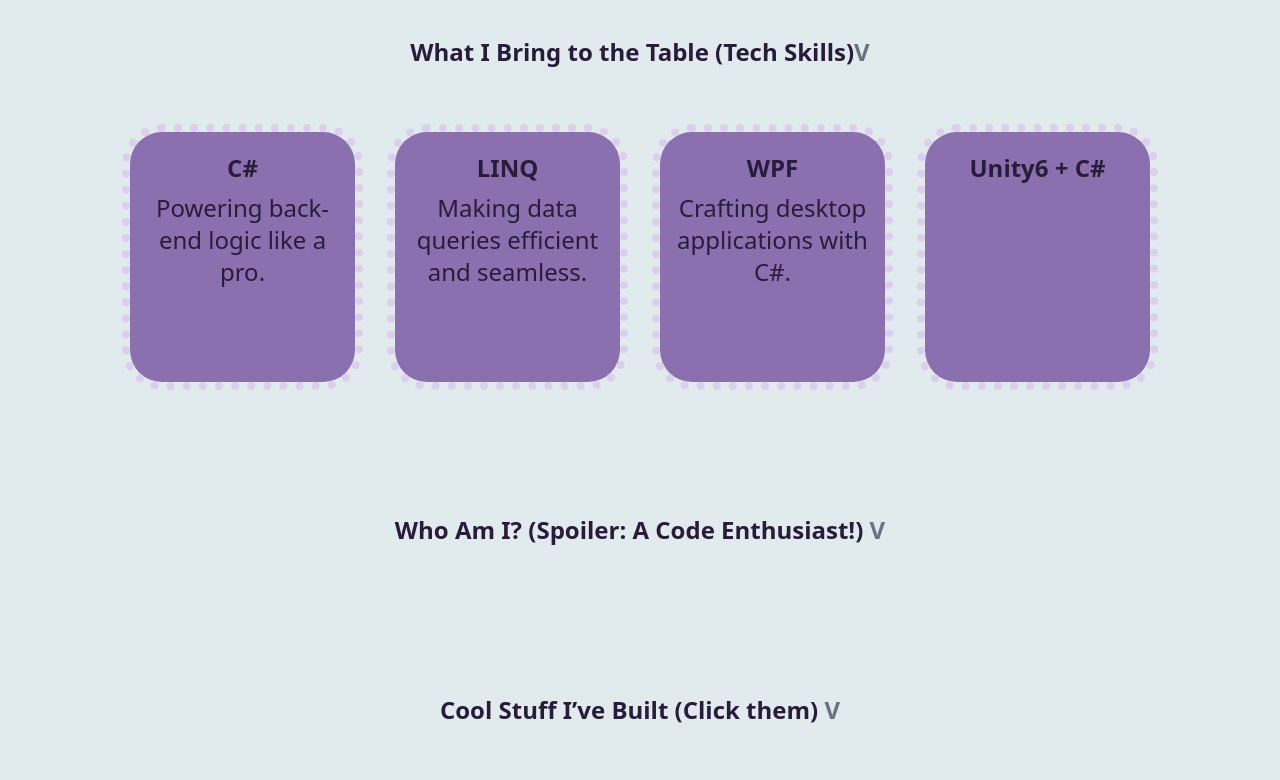
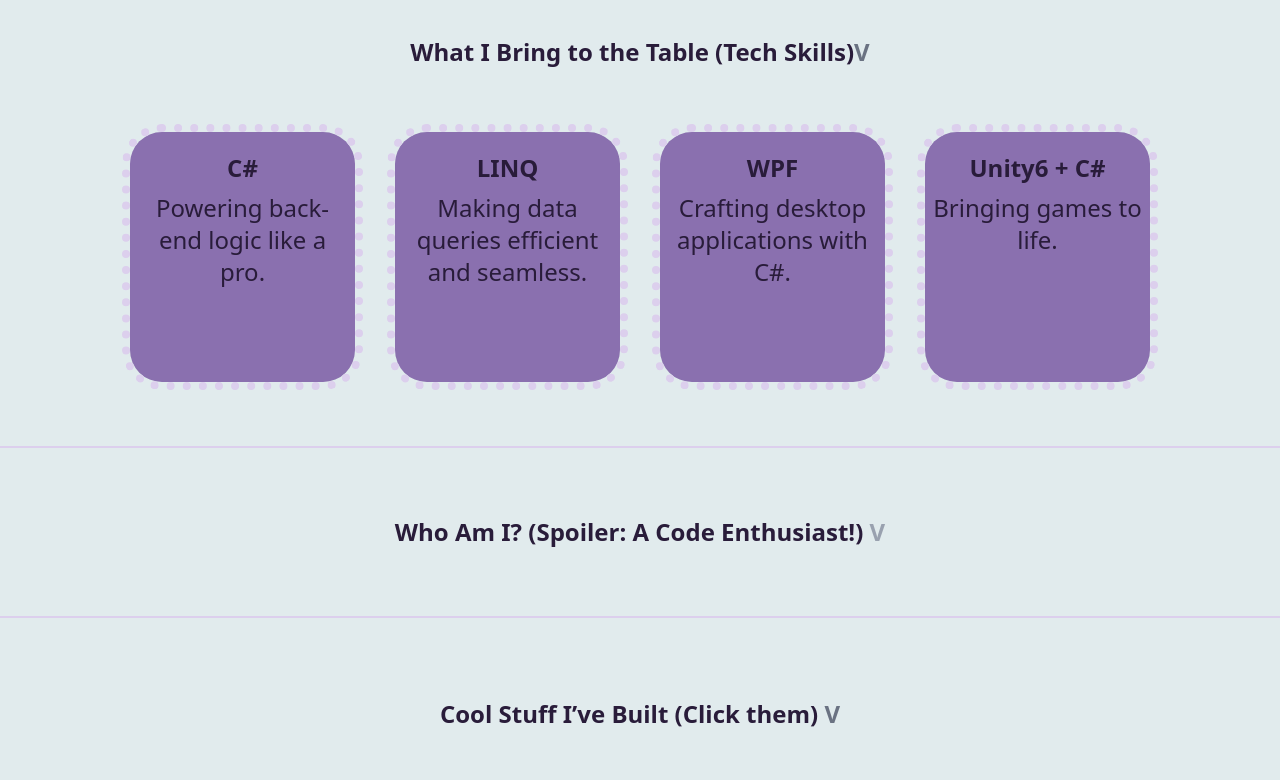
Before and after one commit to DaneVN/Personal_Portfolio_Website, a React (Vite) app in the folder app/: page /backend in a window 1280 px wide. Shown: the part 560-1340 px from the top of the page. Built offline with nearby package versions, Linux system fonts and the light colour scheme.

Commit message:
Misc. CSS + backEndSkill bugFix

```diff
--- a/app/src/assets/data.js
+++ b/app/src/assets/data.js
@@ -72,8 +72,8 @@
   },
   {
     title: "Unity6  + C#",
-    desc: "",
-    link: "Bringing games to life.",
+    desc: "Bringing games to life.",
+    link: "",
   },
 ];
 const frontEndSkill = [
--- a/app/src/assets/sections/AboutMe.jsx
+++ b/app/src/assets/sections/AboutMe.jsx
@@ -9,9 +9,12 @@
   return (
     <>
       <section className={`p-1 ${className}`} id="section3">
-        <h2 className="font-extrabold py-16" onClick={toggleHidden}>
+        <h2
+          className="font-extrabold py-16 hover:cursor-pointer"
+          onClick={toggleHidden}
+        >
           Who Am I? (Spoiler: A Code Enthusiast!){" "}
-          <span className="text-gray-500">V</span>
+          <span className="text-gray-400">V</span>
         </h2>
         {!isHidden && (
           <p className="mx-32 mb-15">
--- a/app/src/assets/sections/SkillsSection.jsx
+++ b/app/src/assets/sections/SkillsSection.jsx
@@ -16,7 +16,10 @@
         id="section2"
         className="p-1 bg-[var(--clb-accent)] flex flex-col items-center"
       >
-        <h2 className="font-extrabold py-16" onClick={toggleHidden}>
+        <h2
+          className="font-extrabold py-16 hover:cursor-pointer"
+          onClick={toggleHidden}
+        >
           What I Bring to the Table (Tech Skills)
           <span className="text-gray-500">V</span>
         </h2>
--- a/app/src/pages/BackEndPage.jsx
+++ b/app/src/pages/BackEndPage.jsx
@@ -39,10 +39,15 @@
       />
 
       <SkillsSection flag="back" />
+      <hr className="w-full border-t-2 border-[var(--clb-lightest)]" />
 
       <AboutMe className="bg-[var(--clb-accent)]" />
+      <hr className="w-full border-t-2 border-[var(--clb-lightest)]" />
 
-      <section id="section4" className="py-4 p-1 bg-[var(--clb-accent)]">
+      <section
+        id="section4"
+        className="py-4 p-1 bg-[var(--clb-accent)] hover:cursor-pointer"
+      >
         <h2 className="font-extrabold py-16" onClick={toggleHidden}>
           Cool Stuff I’ve Built (Click them){" "}
           <span className="text-gray-500">V</span>
@@ -67,6 +72,7 @@
           </div>
         )}
       </section>
+
       {isModalOpen && (
         <ProjectModal
           closeModalFn={CloseModal}
--- a/app/src/pages/FrontEndPage.jsx
+++ b/app/src/pages/FrontEndPage.jsx
@@ -39,7 +39,10 @@
 
       <AboutMe />
 
-      <section id="section4" className="p-2 bg-[var(--clf-blue)]">
+      <section
+        id="section4"
+        className="p-2 bg-[var(--clf-blue)] hover:cursor-pointer"
+      >
         <h2 className="font-extrabold py-16" onClick={toggleHidden}>
           Cool Stuff I’ve Built (Click on them for more information){" "}
           <span className="text-gray-500">V</span>
```
